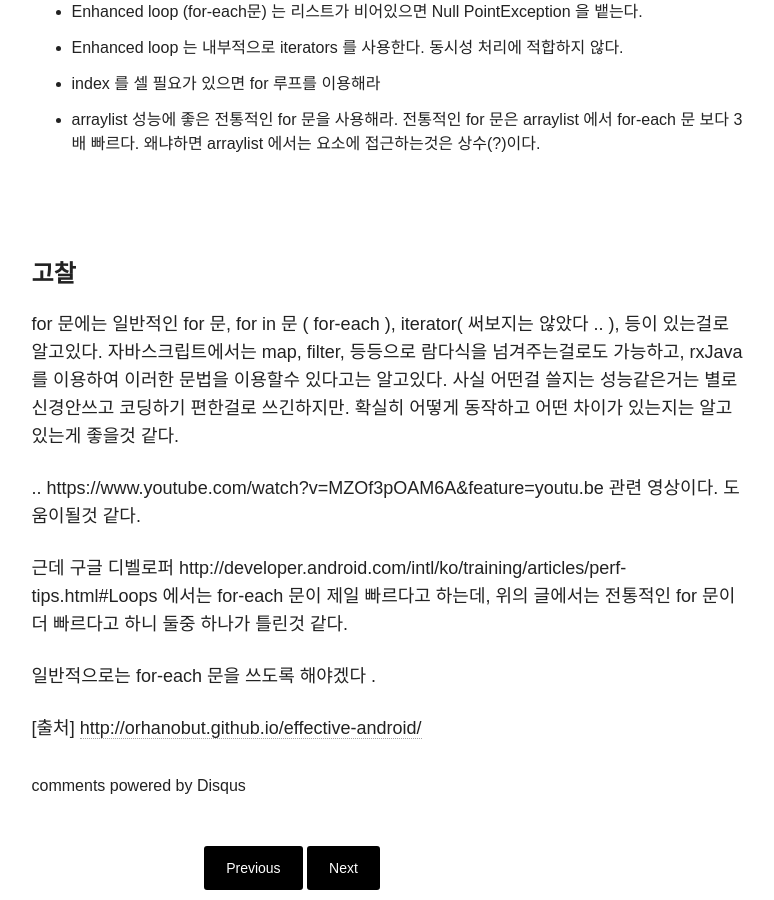
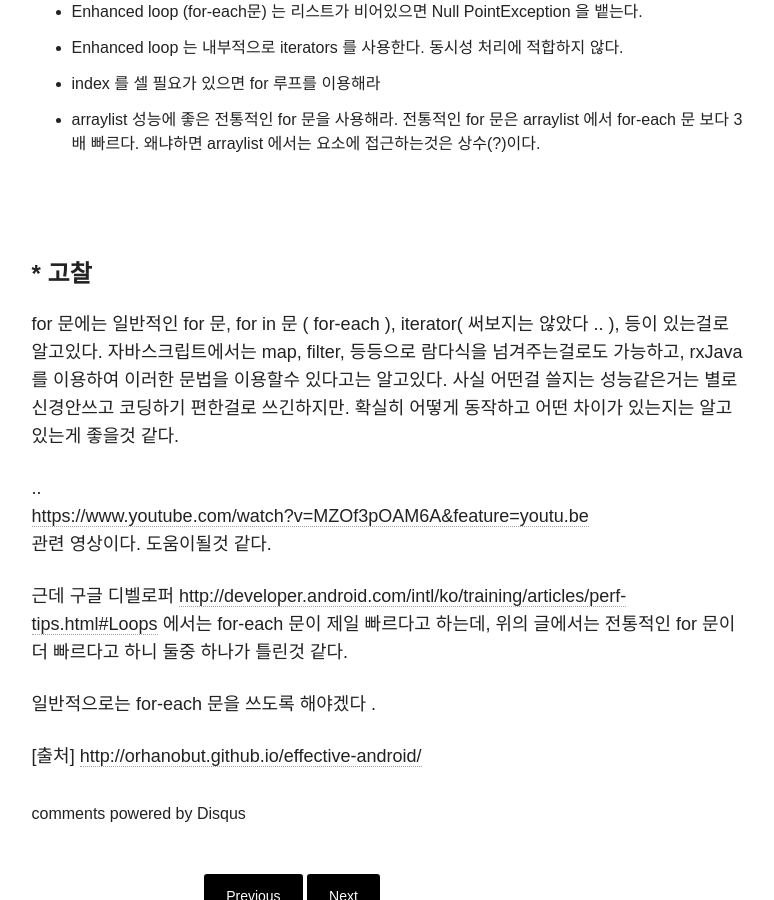
Before and after one commit to steadymoka/moka-a.github.io, a Jekyll site: the page built from _posts/effective-android/2016-05-02-effective-android-09.md, in a window 1280 px wide and 900 px high, scrolled down 991 px. Shown: the whole window, without its empty margins (348-1122 px from the left). Built offline with Jekyll 4.4.1, drawn with Linux system fonts in a browser that asks for light colours; nearby versions of some CDN libraries; comment, search, counter and statistics services are not loaded.

Commit message:
edit post

```diff
--- a/_posts/effective-android/2016-05-02-effective-android-09.md
+++ b/_posts/effective-android/2016-05-02-effective-android-09.md
@@ -28,16 +28,16 @@ date: 2016-05-02
 
 <br><br>
 
-#### 고찰
+#### * 고찰
 for 문에는 일반적인 for 문, for in 문 ( for-each ), iterator( 써보지는 않았다 .. ), 등이 있는걸로 알고있다.
 자바스크립트에서는 map, filter, 등등으로 람다식을 넘겨주는걸로도 가능하고, rxJava 를 이용하여 이러한 문법을 이용할수 있다고는 알고있다. 사실 어떤걸 쓸지는 성능같은거는 별로 신경안쓰고 코딩하기 편한걸로 쓰긴하지만. 확실히 어떻게 동작하고 어떤 차이가 있는지는 알고있는게 좋을것 같다.
 
-..
-https://www.youtube.com/watch?v=MZOf3pOAM6A&feature=youtu.be
+..<br>
+[https://www.youtube.com/watch?v=MZOf3pOAM6A&feature=youtu.be](https://www.youtube.com/watch?v=MZOf3pOAM6A&feature=youtu.be) <br>
 관련 영상이다. 도움이될것 같다.
 
 
-근데 구글 디벨로퍼 http://developer.android.com/intl/ko/training/articles/perf-tips.html#Loops 에서는 for-each 문이 제일 빠르다고 하는데, 위의 글에서는 전통적인 for 문이 더 빠르다고 하니 둘중 하나가 틀린것 같다.
+근데 구글 디벨로퍼 [http://developer.android.com/intl/ko/training/articles/perf-tips.html#Loops](http://developer.android.com/intl/ko/training/articles/perf-tips.html#Loops) 에서는 for-each 문이 제일 빠르다고 하는데, 위의 글에서는 전통적인 for 문이 더 빠르다고 하니 둘중 하나가 틀린것 같다.
 
 일반적으로는 for-each 문을 쓰도록 해야겠다 .
 
```
